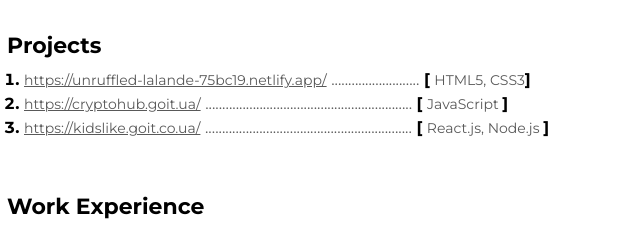
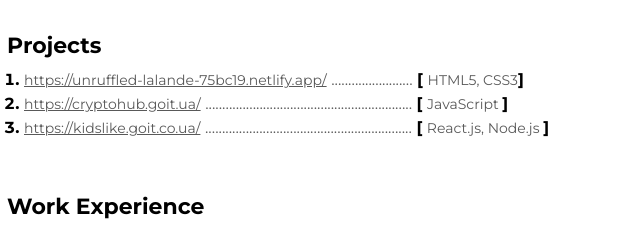
Before and after one commit to kos-d/my-resume, a plain HTML site: page index.html in a window 1280 px wide. Shown: the part 437-663 px from the top of the page, 493-1133 px from the left. Drawn offline with Linux system fonts and the light colour scheme.

Commit message:
Modify dots_3

```diff
--- a/index.html
+++ b/index.html
@@ -86,7 +86,7 @@
                 <ol>
                     <li class="projects-item">
                         <a class="projects-link" href="https://unruffled-lalande-75bc19.netlify.app/">https://unruffled-lalande-75bc19.netlify.app/</a>
-                        <span class="dots">..........................</span>
+                        <span class="dots">........................</span>
                         <span><b>[</b> <span class="tech-name">HTML5, CSS3</span><b>]</b></span>
                     </li>
                     <li class="projects-item">
```
